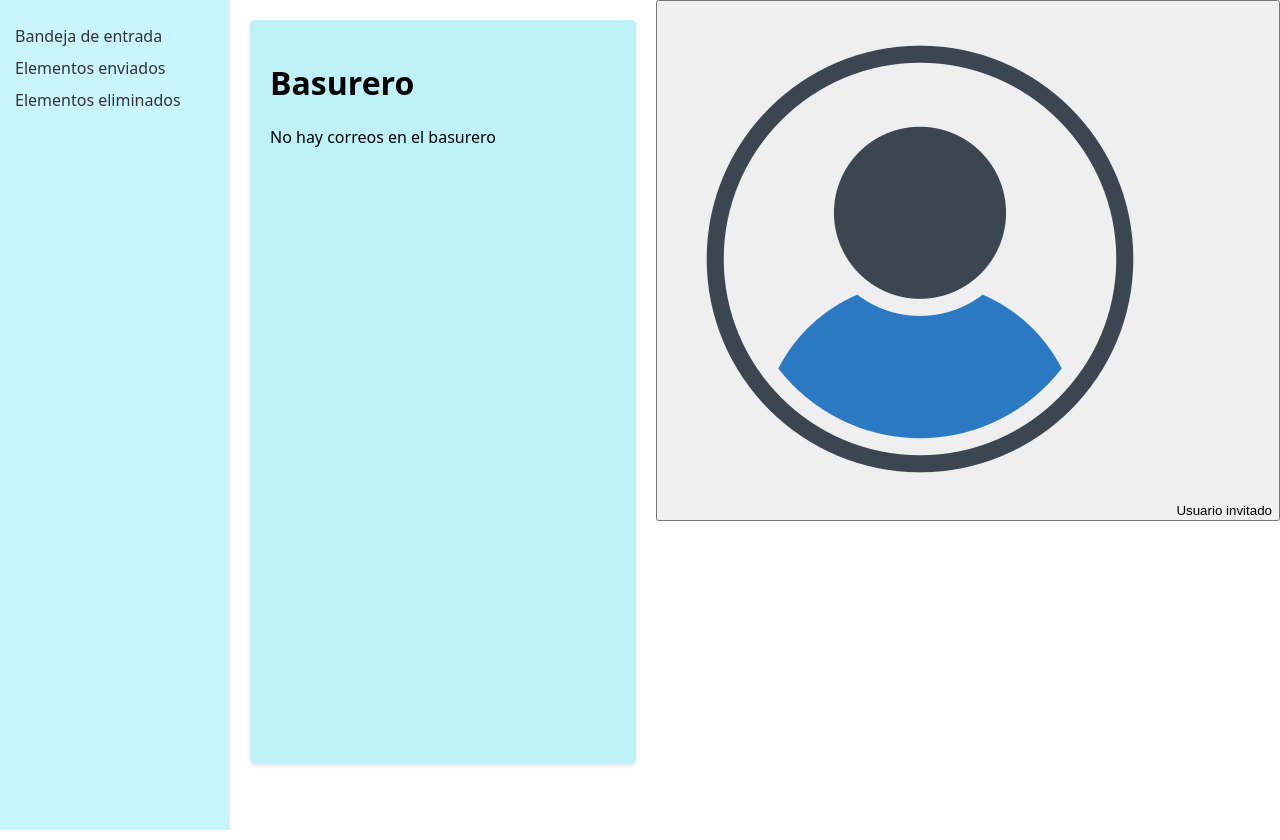
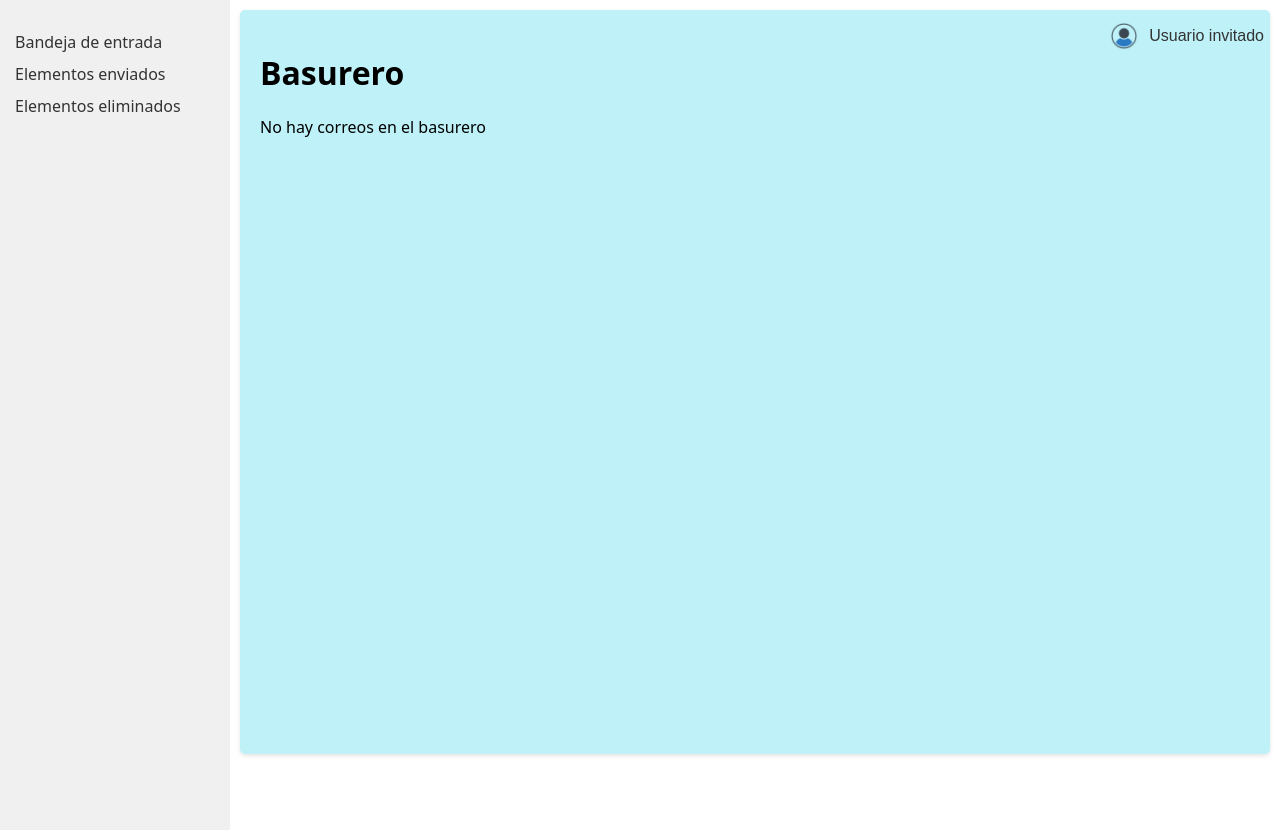
Before and after one commit to SebastianBaeza/DigitalSkillApp, a React (Vite) app in the folder react-app/: page /basurero in a window 1280 px wide. Built offline with nearby package versions, Linux system fonts and the light colour scheme.

Commit message:
Update App.css

```diff
--- a/react-app/src/App.css
+++ b/react-app/src/App.css
@@ -1,36 +1,74 @@
 .app {
     display: flex;
-    height: 100vh; /* Asegura que el contenedor principal ocupe toda la altura de la ventana del navegador */
+    height: 100vh;
 }
 
 .sidebar {
     width: 200px;
-    background-color: #c9f5ff;
+    background-color: #f0f0f0;
     padding: 15px;
-    height: 100%; /* Establece la altura de la barra lateral al 100% de su contenedor (.app) */
+    height: 100%;
 }
 
 .sidebar ul {
     list-style-type: none;
     padding: 0;
-    margin: 0;
 }
 
 .sidebar ul li {
     margin: 10px 0;
-    height: 100%; /* Asegura que los elementos de la lista ocupen toda la altura de la barra lateral */
 }
 
 .sidebar ul li a {
     text-decoration: none;
     color: #333;
-    display: block; /* Asegura que los enlaces llenen completamente el espacio del elemento de lista */
-    height: 100%; /* Asegura que los enlaces ocupen toda la altura del elemento de lista */
 }
 
 .content {
     flex: 1;
-    padding: 20px;
+    padding: 10px;
     background-color: #ffffff;
-    height: 100%; /* Establece la altura del área de contenido al 100% de su contenedor (.app) */
+    height: 100%;
 }
+
+.dropdown {
+    position: absolute;
+    top: 20px;
+    right: 10px;
+}
+
+.dropdown-button {
+    display: flex;
+    align-items: center;
+    background: none;
+    border: none;
+    cursor: pointer;
+    font-size: 16px;
+    color: #333;
+}
+
+.usuario-icono {
+    width: 30px;
+    height: 30px;
+    margin-right: 10px;
+}
+
+.dropdown-list {
+    position: absolute;
+    top: 10px;
+    right: 0;
+    list-style-type: none;
+    padding: 10px;
+    background-color: #ffffff;
+    box-shadow: 0 2px 4px rgba(0, 0, 0, 0.1);
+
+}
+
+.dropdown-item {
+    padding: 5px;
+    cursor: pointer;
+}
+
+.dropdown-item:hover {
+    background-color: #f0f0f0;
+}
```
